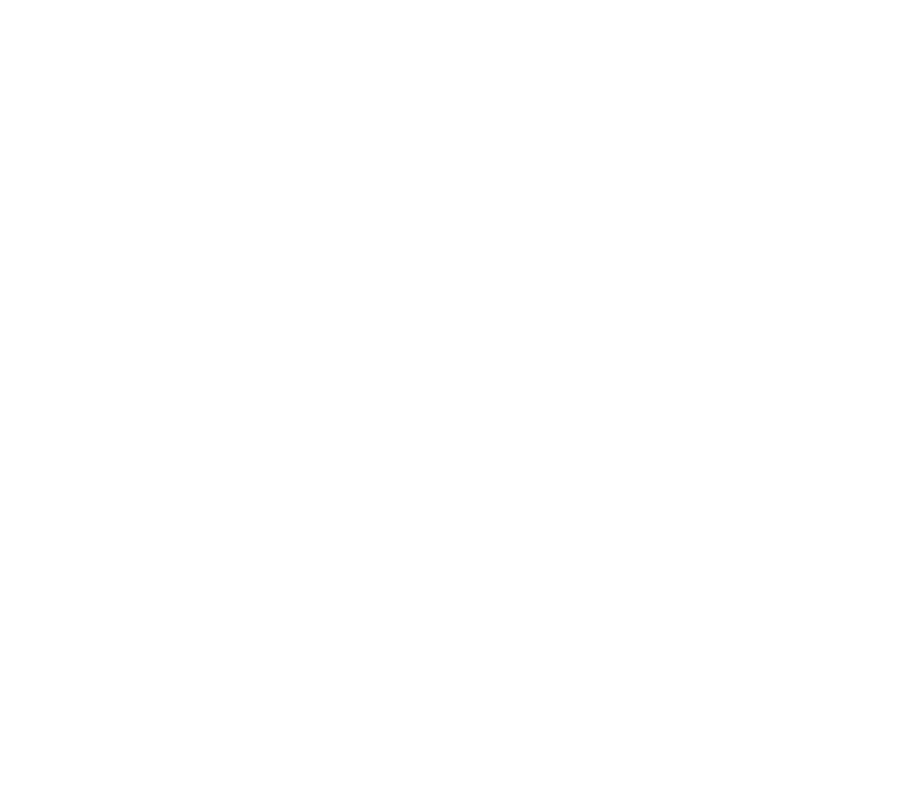
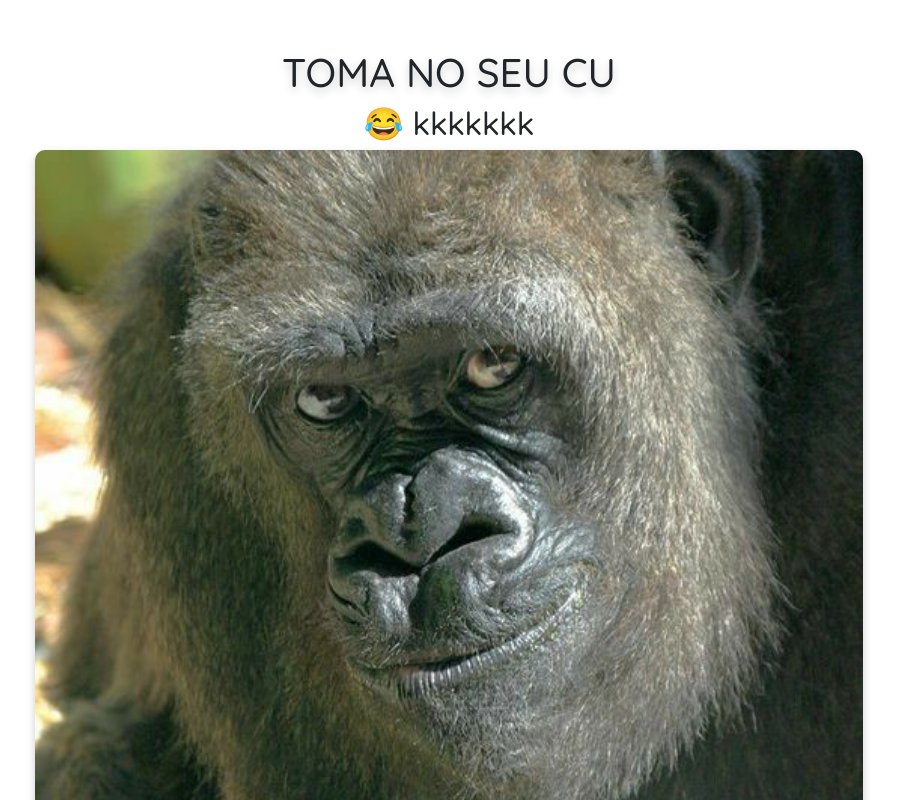
Before and after one commit to Nycolas-Roberto/qrcocode-tshirt, a plain HTML site: page index.html in a window 1280 px wide. Shown: the top 800 px of the page, without its empty margins (191-1088 px from the left). Drawn offline with nearby package versions, Linux system fonts and the light colour scheme.

Commit message:
Update index.html

```diff
--- a/index.html
+++ b/index.html
@@ -30,13 +30,13 @@
 </head>
 <body>
 
-<!--     <script>AOS.init();</script>
+    <script>AOS.init();</script>
     <header class="text-center m-5">
         <h1><span data-aos="fade-up" data-aos-duration="1000">TOMA</span> <span data-aos="fade-up" data-aos-duration="2000">NO SEU</span> <span data-aos="fade-up" data-aos-duration="3000">CU</span></h1>
         <h2 data-aos="fade-right" data-aos-duration="2000">&#128514; kkkkkkk</h2>
         <img src="assets/memes/macaco_dedomeio.jpg" alt="dedo do meio" class="memes-img" data-aos="fade-up" data-aos-duration="2000">
     </header>
-    <div class="degrade"></div>
+<!--     <div class="degrade"></div>
     <main class="p-2 ps-2 pe-2">
 
         <div class="m-2 mb-5" data-aos="fade-left" data-aos-duration="2000">
@@ -55,11 +55,11 @@
                 <div class="text-center"><img src="assets/memes/gato_minguado.jpg" alt="pinsher" class="memes-img"></div>
                 <ul>
                     <li>Amizades femininas: 0%</li>
-                    <li>Viagem para o México: 10%</li>
                     <li>Saltar de paraquedas: 99% (Só falta o dinheiro)</li>
                     <li>Solteiro: Muito (Eu sou 0km)</li>
                     <li>Sexo: Hétero</li>
                     <li>Financeiro: Talvez devendo</li>
+                    <li>Viagem para o México: 10%</li>
                     <li>Virgem: 100% (Não é por opção)</li>
                     <li>Vida social: 20%</li>
                     <li>Sanidade mental: O que é isso?</li>
```
